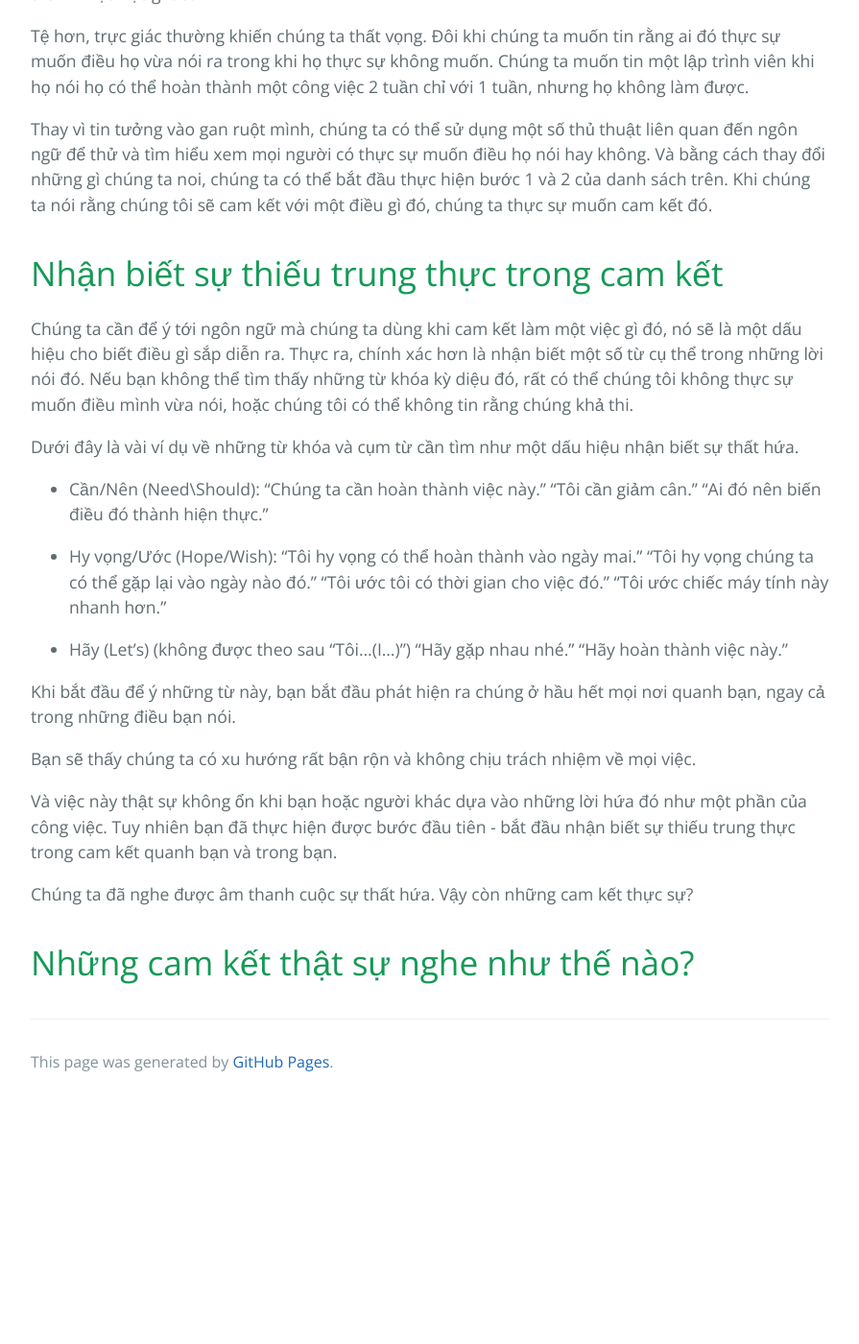
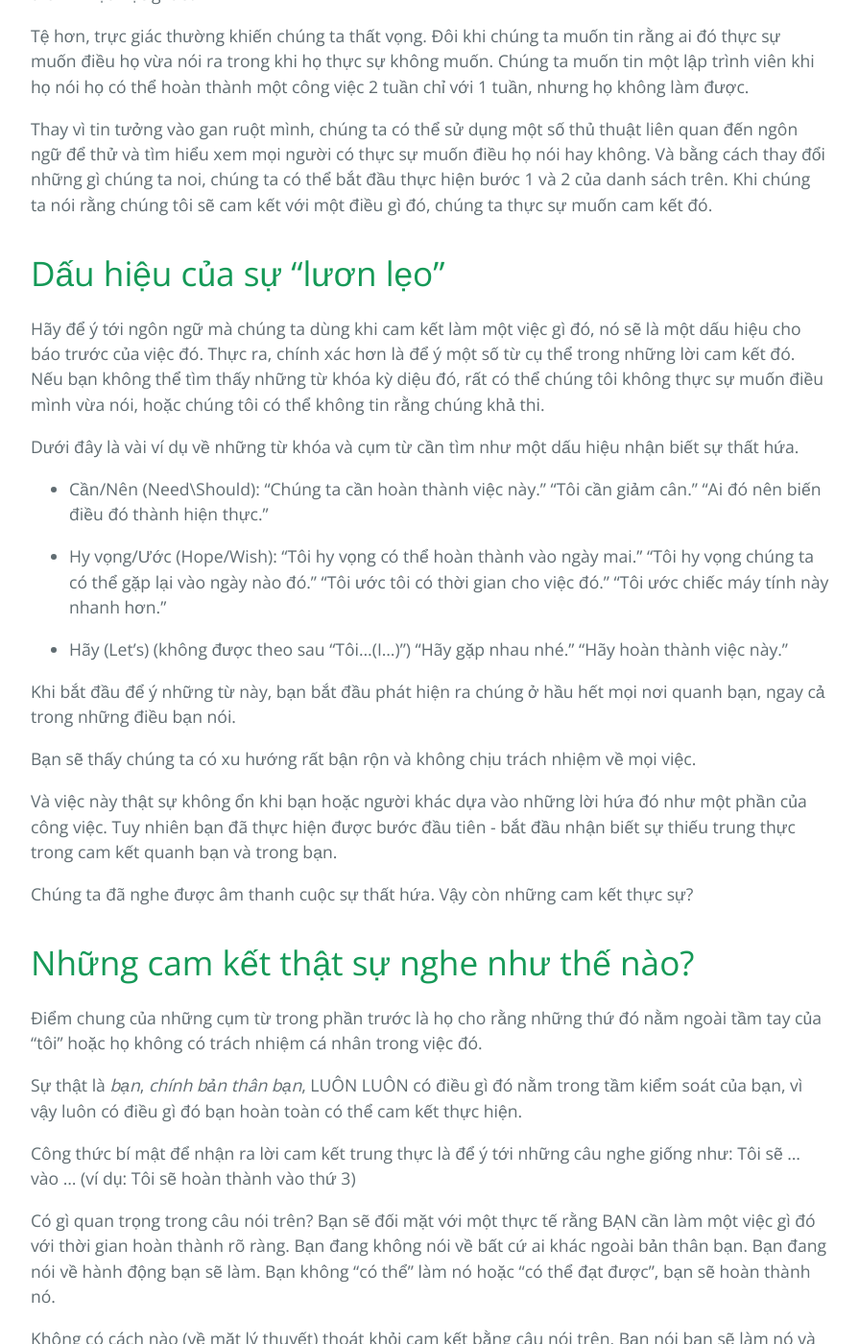
Before and after one commit to HaiBV/haibv.github.io, a Jekyll site: the page built from clean-coder/chapter-3-saying-yes.md, in a window 1280 px wide and 1400 px high, scrolled down 2336 px. Shown: the whole window at 96% size, without its empty margins (192-1087 px from the left). Built offline with Jekyll 4.4.1, drawn with Linux system fonts in a browser that asks for light colours; our own code applies the rules of GitHub Pages for plain Markdown files; before the commit the page ends 3486 px from its top, so only the background shows below that; some of the changed text lies outside the part shown.

Commit message:
Book - The Clean Coder - Chapter 3 - Saying Yes

```diff
--- a/clean-coder/chapter-3-saying-yes.md
+++ b/clean-coder/chapter-3-saying-yes.md
@@ -52,9 +52,9 @@ Tệ hơn, trực giác thường khiến chúng ta thất vọng. Đôi khi ch
 
 Thay vì tin tưởng vào gan ruột mình, chúng ta có thể sử dụng một số thủ thuật liên quan đến ngôn ngữ để thử và tìm hiểu xem mọi người có thực sự muốn điều họ nói hay không. Và bằng cách thay đổi những gì chúng ta noi, chúng ta có thể bắt đầu thực hiện bước 1 và 2 của danh sách trên. Khi chúng ta nói rằng chúng tôi sẽ cam kết với một điều gì đó, chúng ta thực sự muốn cam kết đó.
 
-# Nhận biết sự thiếu trung thực trong cam kết
+# Dấu hiệu của sự "lươn lẹo"
 
-Chúng ta cần để ý tới ngôn ngữ mà chúng ta dùng khi cam kết làm một việc gì đó, nó sẽ là một dấu hiệu cho biết điều gì sắp diễn ra. Thực ra, chính xác hơn là nhận biết một số từ cụ thể trong những lời nói đó. Nếu bạn không thể tìm thấy những từ khóa kỳ diệu đó, rất có thể chúng tôi không thực sự muốn điều mình vừa nói, hoặc chúng tôi có thể không tin rằng chúng khả thi.
+Hãy để ý tới ngôn ngữ mà chúng ta dùng khi cam kết làm một việc gì đó, nó sẽ là một dấu hiệu cho báo trước của việc đó. Thực ra, chính xác hơn là để ý một số từ cụ thể trong những lời cam kết đó. Nếu bạn không thể tìm thấy những từ khóa kỳ diệu đó, rất có thể chúng tôi không thực sự muốn điều mình vừa nói, hoặc chúng tôi có thể không tin rằng chúng khả thi.
 
 Dưới đây là vài ví dụ về những từ khóa và cụm từ cần tìm như một dấu hiệu nhận biết sự thất hứa.
 
@@ -73,3 +73,15 @@ Và việc này thật sự không ổn khi bạn hoặc người khác dựa v
 Chúng ta đã nghe được âm thanh cuộc sự thất hứa. Vậy còn những cam kết thực sự?
 
 # Những cam kết thật sự nghe như thế nào?
+
+Điểm chung của những cụm từ trong phần trước là họ cho rằng những thứ đó nằm ngoài tầm tay của "tôi" hoặc họ không có trách nhiệm cá nhân trong việc đó.
+
+Sự thật là _bạn_, _chính bản thân bạn_, LUÔN LUÔN có điều gì đó nằm trong tầm kiểm soát của bạn, vì vậy luôn có điều gì đó bạn hoàn toàn có thể cam kết thực hiện.
+
+Công thức bí mật để nhận ra lời cam kết trung thực là để ý tới những câu nghe giống như: Tôi sẽ ... vào ... (ví dụ: Tôi sẽ hoàn thành vào thứ 3)
+
+Có gì quan trọng trong câu nói trên? Bạn sẽ đối mặt với một thực tế rằng BẠN cần làm một việc gì đó với thời gian hoàn thành rõ ràng. Bạn đang không nói về bất cứ ai khác ngoài bản thân bạn. Bạn đang nói về hành động bạn sẽ làm. Bạn không "có thể" làm nó hoặc "có thể đạt được", bạn sẽ hoàn thành nó.
+
+Không có cách nào (về mặt lý thuyết) thoát khỏi cam kết bằng câu nói trên. Bạn nói bạn sẽ làm nó và bây giờ chỉ có 2 trường hợp có thể xảy ra - bạn hoàn thành nó, hoặc không. Nếu bạn không hoàn thành, bạn sẽ làm thất vọng những người phụ thuộc lời hứa đó. Bạn sẽ càm thấy _tồi tệ_ khi không hoàn thành. Bạn sẽ thấy ngại khi nói chuyện với ai đó khi chưa xong việc (nếu người đó nghe được lời hứa của bạn)
+
+Khá đáng sợ phải không?
```
